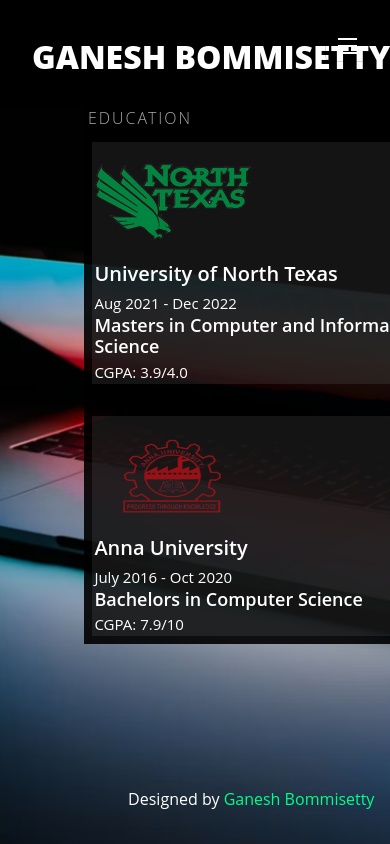
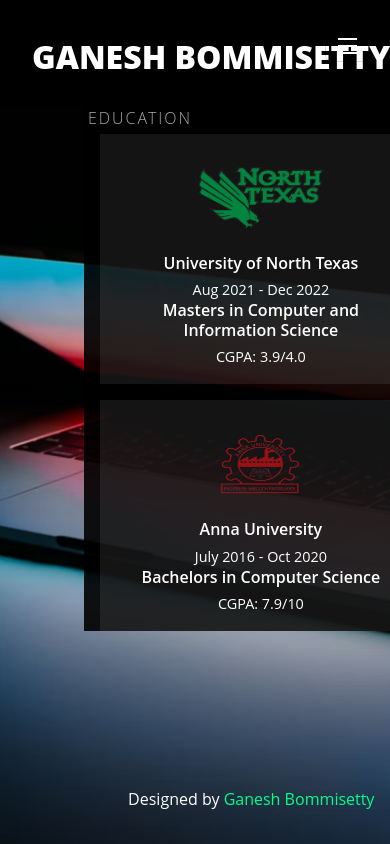
Before and after one commit to ganeshbommisetty/my-portfolio, a React (Vite) app: page /education in a window 390 px wide. Shown: the top 844 px of the page. Built offline with nearby package versions, Linux system fonts and the light colour scheme.

Commit message:
Updated the mobile styles for Education and css changes for nav bar

```diff
--- a/src/components/Education/Education.css
+++ b/src/components/Education/Education.css
@@ -37,3 +37,41 @@
     height: 7.5rem;
     width: 10rem;
 }
+
+@media (max-width: 480px) {
+    .education-container {
+      grid-template-columns: 1fr;
+      padding: 0 1rem;
+      gap: 1rem;
+    }
+
+    .education-card {
+      width: 100%;
+      min-width: auto;
+      padding: 1rem;
+      margin: 0 auto;
+      align-items: center;
+      text-align: center;
+    }
+
+    .education-icon {
+      height: 6rem;
+      width: 8rem;
+      margin-bottom: 0.5rem;
+    }
+
+    .cards-title {
+      font-size: 1rem;
+      margin-bottom: 0.3rem;
+    }
+
+    .education-card-content > * {
+      font-size: 0.9rem;
+      margin-bottom: 4px;
+    }
+
+    .education-card-content > h4 {
+      font-size: 1rem;
+      font-weight: 600;
+    }
+  }
--- a/src/components/MobileToast.jsx
+++ b/src/components/MobileToast.jsx
@@ -8,7 +8,8 @@
   useEffect(() => {
     const checkMobilePortrait = () => {
         const isSmallScreen = window.innerWidth <= 980;
-        setShow(isSmallScreen);
+        const isPortrait = window.innerHeight > window.innerWidth;
+        setShow(isSmallScreen && isPortrait);
     };
     console.log("show:",show)
     checkMobilePortrait();
--- a/src/components/NavBar/NavBar.css
+++ b/src/components/NavBar/NavBar.css
@@ -74,7 +74,7 @@
       top: 100%;
       left: 25px;
       width: 95vw;
-      height: 90vh;
+      height: 70vh;
       background-color: rgba(0, 0, 0, 0.9);
       z-index: 999;
       border: 2px solid rgba(255, 255, 255, 0.3);
```
